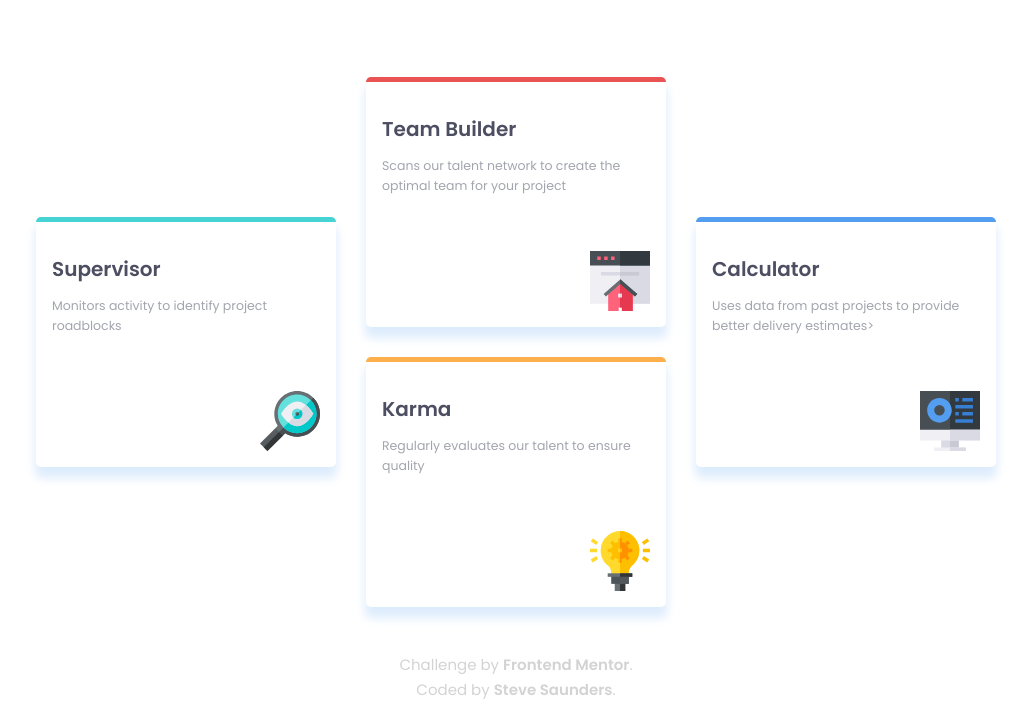
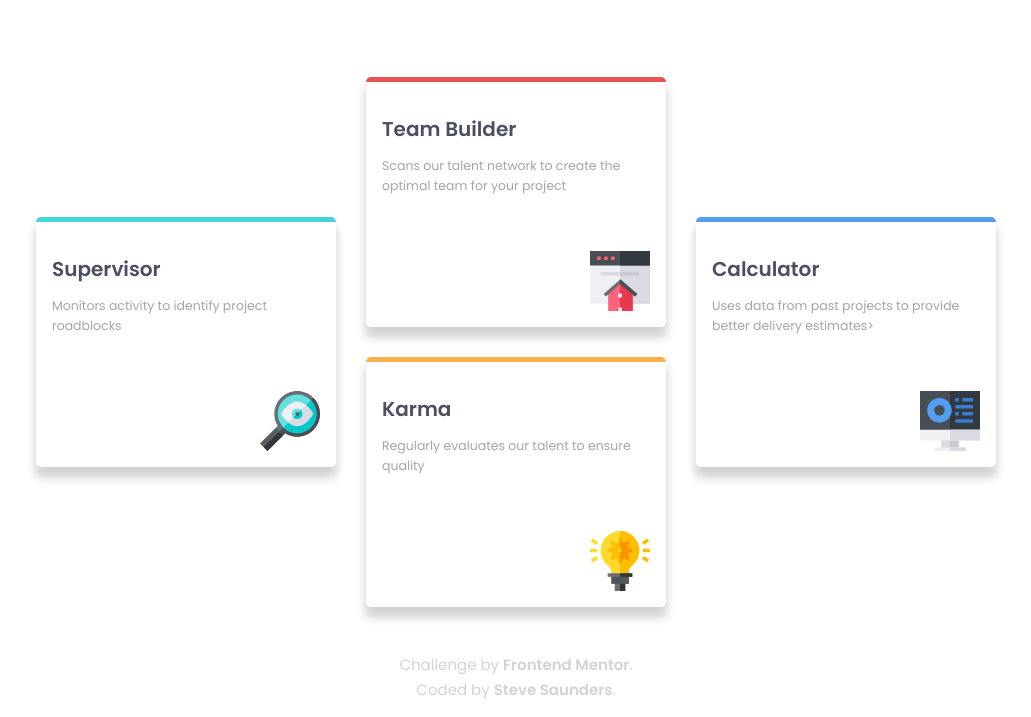
Before and after one commit to stevenCsaunders/four-card-feature-section, a plain HTML site: page index.html in a window 1280 px wide. Shown: the part 188-905 px from the top of the page, without its empty margins (124-1155 px from the left). Drawn offline with Linux system fonts and the light colour scheme.

Commit message:
changed color of the box-shadow to a neutral gray.

```diff
--- a/style.css
+++ b/style.css
@@ -51,7 +51,7 @@ main {
 .card {
   display: flex;
   flex-direction: column;
-  box-shadow: 0px 10px 10px 1px hsl(212, 86%, 64%, .2);
+  box-shadow: 0px 10px 10px 1px rgba(36, 36, 36, 0.2);
   border-radius: 5px;
   position: relative;
   max-width: 100%;
```
